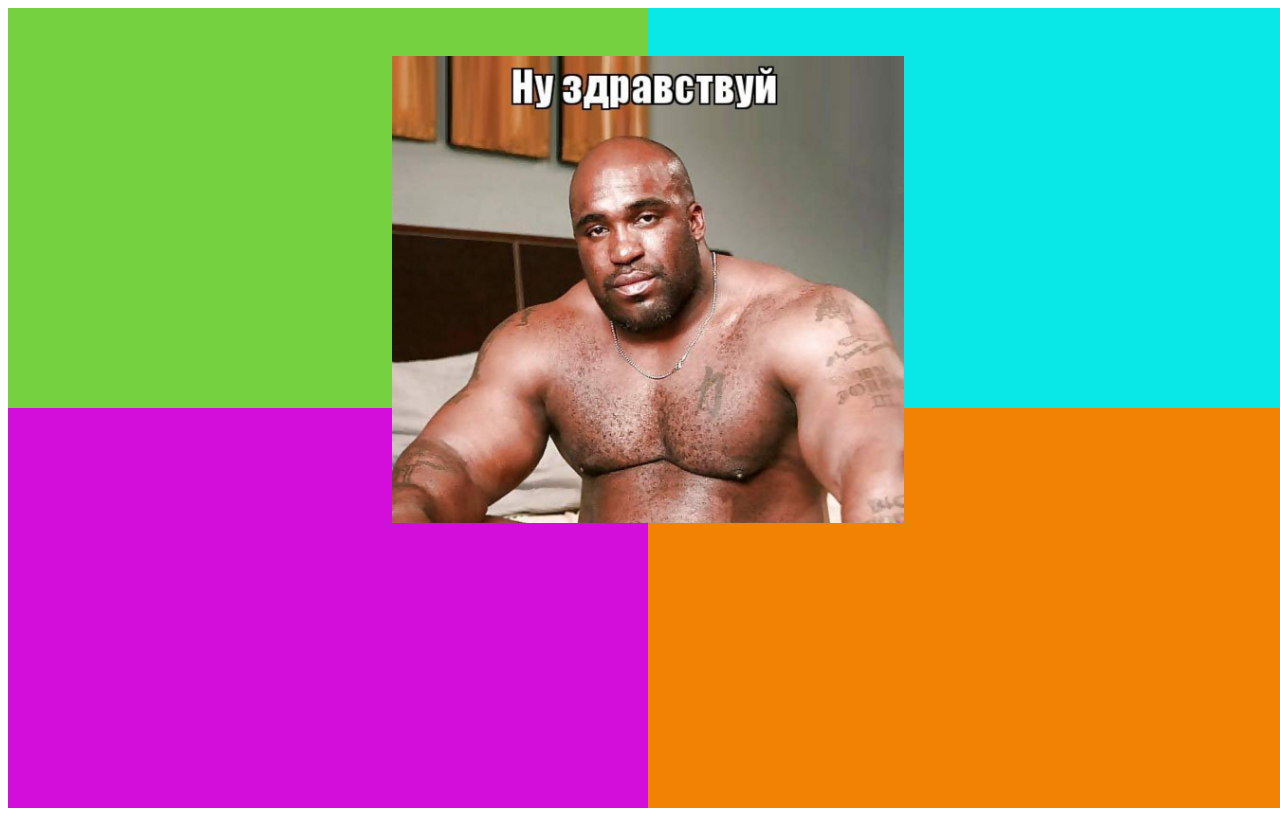
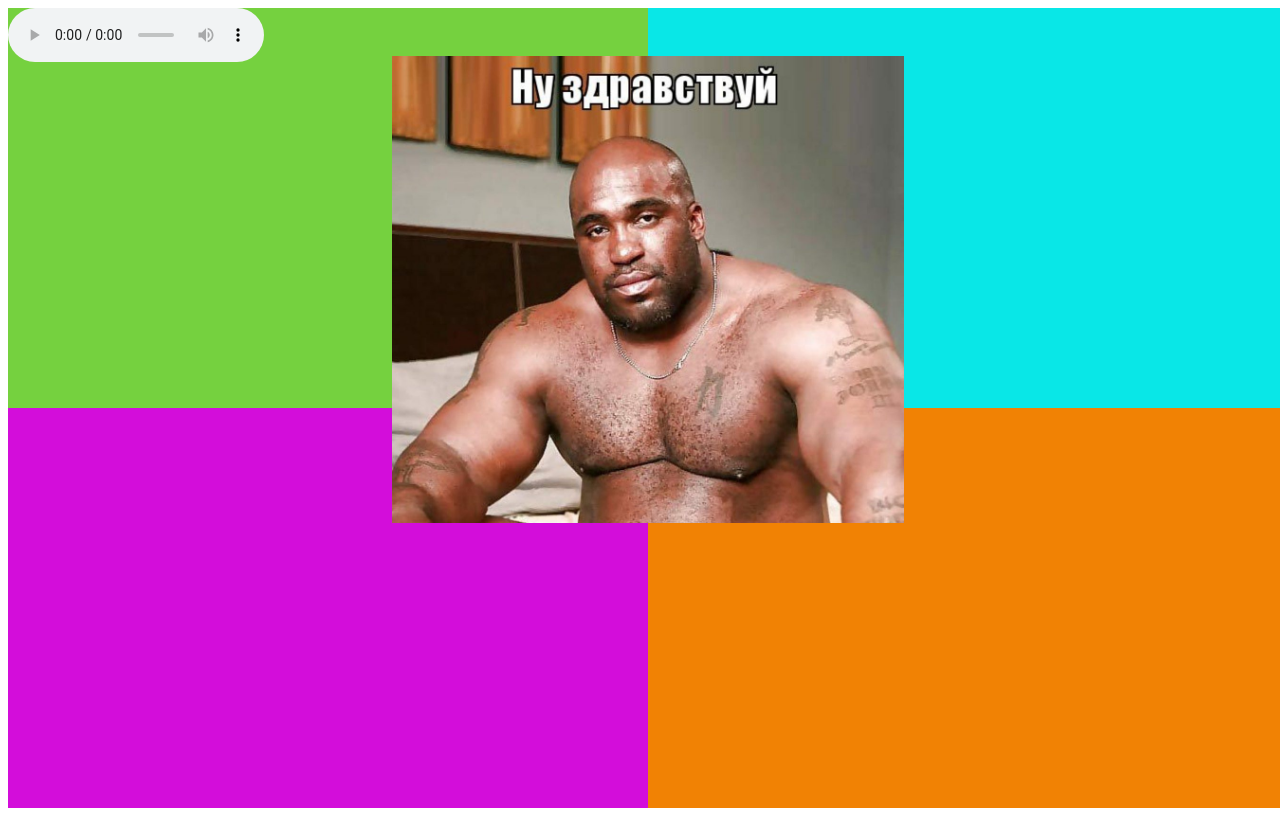
Before and after one commit to nikeorange/homework, a plain HTML site: page index.html in a window 1280 px wide. Drawn offline with Linux system fonts and the light colour scheme.

Commit message:
Update index.html

```diff
--- a/index.html
+++ b/index.html
@@ -15,7 +15,7 @@
             <div class="square_4"></div>
         </div>
         <img src="media/img/image1.jpg" alt="" class="niga">
-        <audio src="media/audio/track1.mp3" class="track" autoplay="autoplay"></audio>
+        <audio src="media/audio/track1.mp3" class="track" autoplay="autoplay" controls></audio>
     </div>
 </body>
 </html>
```
